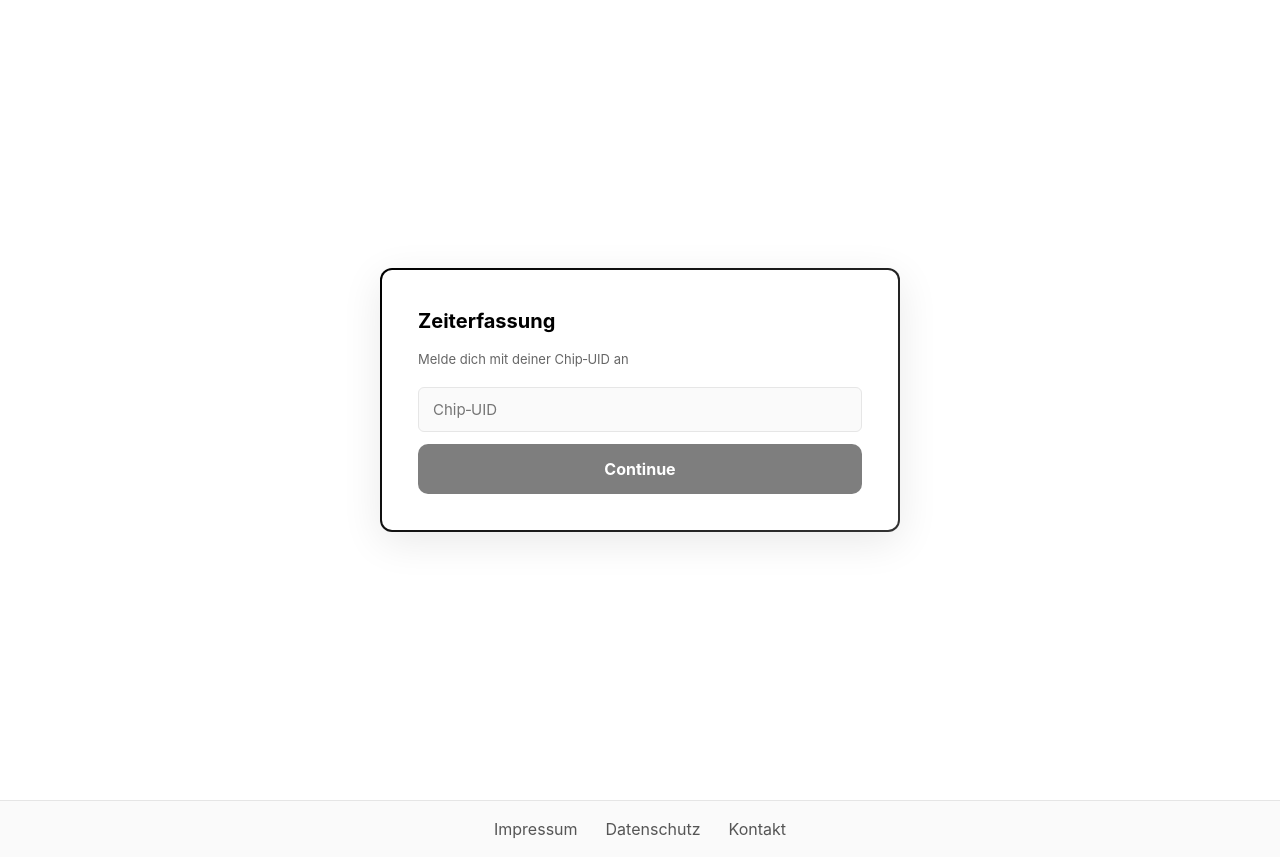
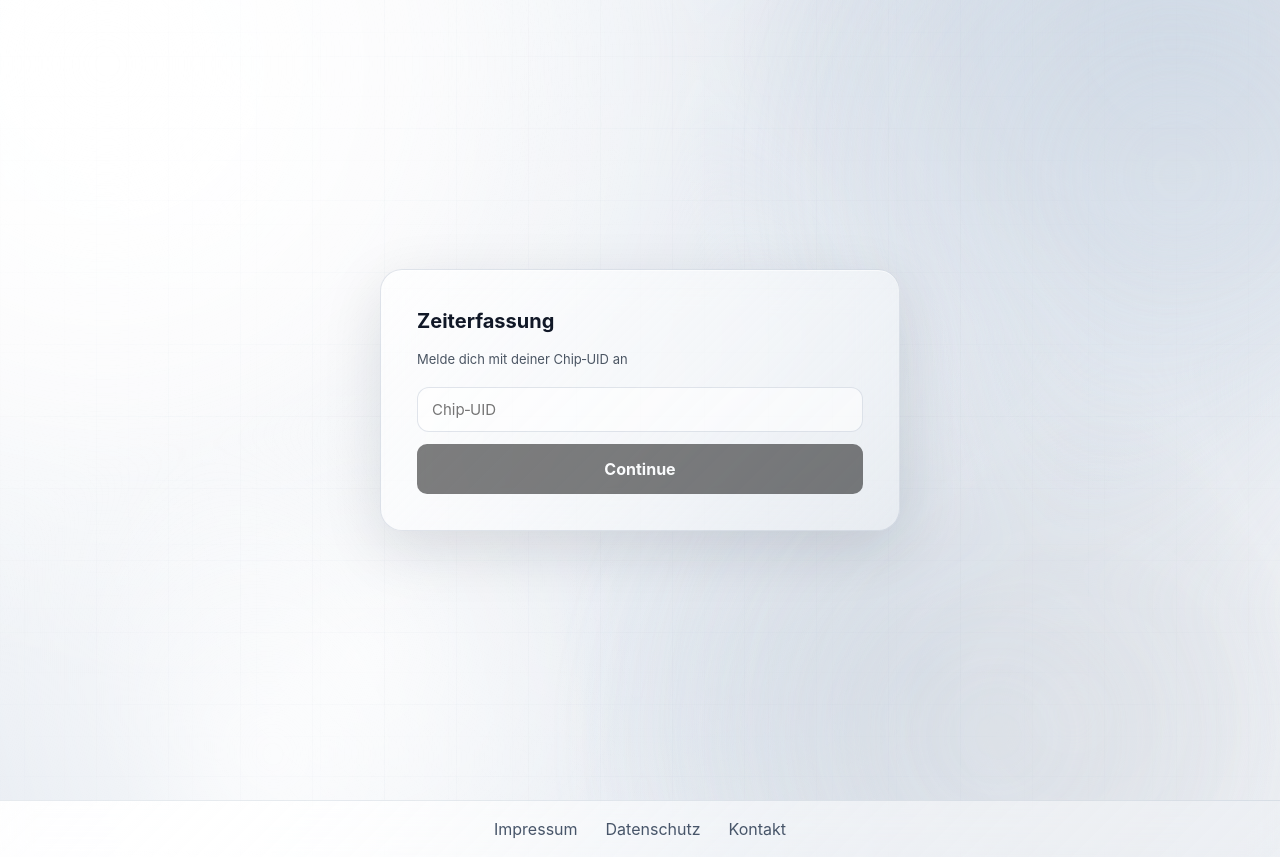
Before and after one commit to vertraxumtesOG/Zeitstempel-Frontend, an Angular app: page / in a window 1280 px wide. Built offline with nearby package versions, Linux system fonts and the light colour scheme.

Commit message:
style: enhance UI elements with improved gradients and animations across components

```diff
--- a/src/app/components/dashboard/dashboard.component.html
+++ b/src/app/components/dashboard/dashboard.component.html
@@ -174,9 +174,11 @@
         }
       </div>
 
-      <sh-button variant="primary" size="md" (shClick)="openLogModal()">
-        <i class="pi pi-list"></i> Alle Stempelzeiten ansehen
-      </sh-button>
+      <div style="margin-top: 0.5rem;">
+        <sh-button variant="primary" size="md" (shClick)="openLogModal()">
+          <i class="pi pi-list"></i> Alle Stempelzeiten ansehen
+        </sh-button>
+      </div>
     </section>
   </main>
 
--- a/src/app/components/login/login.component.scss
+++ b/src/app/components/login/login.component.scss
@@ -3,8 +3,36 @@
   display: flex;
   align-items: center;
   justify-content: center;
-  background: #ffffff;
+  position: relative;
+  background: transparent;
   padding: 40px 16px;
+  overflow: hidden;
+
+  &::before,
+  &::after {
+    content: '';
+    position: absolute;
+    inset: -20%;
+    pointer-events: none;
+  }
+
+  &::before {
+    background:
+      radial-gradient(circle at 20% 20%, rgba(255, 255, 255, 0.75), transparent 30%),
+      radial-gradient(circle at 80% 30%, rgba(226, 232, 240, 0.55), transparent 26%),
+      radial-gradient(circle at 70% 80%, rgba(203, 213, 225, 0.35), transparent 28%);
+    filter: blur(34px);
+    opacity: 0.7;
+  }
+
+  &::after {
+    background:
+      linear-gradient(rgba(148, 163, 184, 0.08) 1px, transparent 1px),
+      linear-gradient(90deg, rgba(148, 163, 184, 0.08) 1px, transparent 1px);
+    background-size: 64px 64px;
+    opacity: 0.18;
+    mask-image: radial-gradient(circle at center, black 35%, transparent 100%);
+  }
 }
 
 .login-box {
@@ -12,13 +40,14 @@
   width: 100%;
   max-width: 520px;
   padding: 36px 36px;
-  background-image:
-    linear-gradient(#fff, #fff), linear-gradient(135deg, #000, #333);
-  background-origin: padding-box, border-box;
-  background-clip: padding-box, border-box;
-  border: 2px solid transparent;
-  border-radius: 12px;
-  box-shadow: 0 10px 40px rgba(0, 0, 0, 0.09);
+  background: linear-gradient(135deg, rgba(255, 255, 255, 0.7), rgba(248, 250, 252, 0.42));
+  border: 1px solid rgba(148, 163, 184, 0.28);
+  border-radius: 22px;
+  box-shadow:
+    0 18px 60px rgba(15, 23, 42, 0.12),
+    inset 0 1px 0 rgba(255, 255, 255, 0.55);
+  backdrop-filter: blur(18px);
+  -webkit-backdrop-filter: blur(18px);
   text-align: left;
 }
 
@@ -30,7 +59,7 @@
 
 .subtitle {
   margin: 0 0 18px 0;
-  color: #666;
+  color: #4b5563;
   font-size: 13px;
 }
 
@@ -43,21 +72,22 @@
 .input {
   padding: 12px 14px;
   font-size: 15px;
-  border-radius: 6px;
-  border: 1px solid #e6e6e6;
-  background: #fafafa;
+  border-radius: 12px;
+  border: 1px solid rgba(148, 163, 184, 0.28);
+  background: rgba(255, 255, 255, 0.58);
   outline: none;
 }
 
 .input:focus {
-  border-color: #000;
-  background: #fff;
+  border-color: rgba(99, 102, 241, 0.6);
+  background: rgba(255, 255, 255, 0.78);
+  box-shadow: 0 0 0 4px rgba(148, 163, 184, 0.16);
 }
 
 .btn {
   padding: 14px 18px;
-  border-radius: 8px;
-  background: #000;
+  border-radius: 12px;
+  background: linear-gradient(135deg, #0f172a 0%, #475569 100%);
   color: #fff;
   border: none;
   font-weight: 600;
@@ -72,7 +102,7 @@
 
 .error {
   margin-top: 12px;
-  color: #c33;
+  color: #b91c1c;
   font-size: 13px;
 }
 
--- a/src/app/components/shared/footer/footer.component.scss
+++ b/src/app/components/shared/footer/footer.component.scss
@@ -1,7 +1,9 @@
 .footer {
-  border-top: 1px solid #e5e5e5;
-  background: #fafafa;
-  color: #333;
+  border-top: 1px solid rgba(148, 163, 184, 0.22);
+  background: linear-gradient(135deg, rgba(255, 255, 255, 0.58), rgba(248, 250, 252, 0.34));
+  color: #334155;
+  backdrop-filter: blur(14px);
+  -webkit-backdrop-filter: blur(14px);
 }
 
 .footer__nav {
@@ -17,7 +19,7 @@
 }
 
 .footer__nav span {
-  color: #555;
+  color: #475569;
   cursor: default;
   position: relative;
   transition:
@@ -26,6 +28,6 @@
 }
 
 .footer__nav span:hover {
-  color: #000;
+  color: #111827;
   transform: translateY(-1px);
 }
--- a/src/styles.css
+++ b/src/styles.css
@@ -14,18 +14,60 @@ body {
   font-size: 16px;
   -webkit-font-smoothing: antialiased;
   -moz-osx-font-smoothing: grayscale;
-  background: #fff;
-  color: #000;
+  background-color: #edf1f6;
+  background-image:
+    radial-gradient(circle at 14% 18%, rgba(255, 255, 255, 0.95) 0, rgba(255, 255, 255, 0.55) 18%, transparent 42%),
+    radial-gradient(circle at 82% 16%, rgba(226, 232, 240, 0.95) 0, transparent 30%),
+    radial-gradient(circle at 72% 84%, rgba(196, 208, 222, 0.82) 0, transparent 32%),
+    radial-gradient(circle at 28% 82%, rgba(255, 255, 255, 0.72) 0, transparent 24%),
+    linear-gradient(135deg, #fafbfc 0%, #e6ebf2 44%, #f5f7fa 100%);
+  background-attachment: fixed;
+  color: #111827;
   line-height: 1.5;
+  position: relative;
+  overflow-x: hidden;
+  isolation: isolate;
 }
 
 body {
   min-height: 100vh;
 }
 
+body::before,
+body::after {
+  content: '';
+  position: fixed;
+  inset: -20vh -15vw;
+  pointer-events: none;
+  z-index: -1;
+}
+
+body::before {
+  background:
+    radial-gradient(circle at 18% 20%, rgba(255, 255, 255, 0.98) 0, rgba(255, 255, 255, 0.5) 16%, transparent 44%),
+    radial-gradient(circle at 82% 18%, rgba(196, 208, 222, 0.82) 0, transparent 30%),
+    radial-gradient(circle at 76% 78%, rgba(229, 231, 235, 0.96) 0, transparent 26%),
+    radial-gradient(circle at 28% 82%, rgba(255, 255, 255, 0.8) 0, transparent 22%);
+  filter: blur(30px);
+  opacity: 0.98;
+  transform: translate3d(0, 0, 0);
+}
+
+body::after {
+  background:
+    linear-gradient(rgba(148, 163, 184, 0.12) 1px, transparent 1px),
+    linear-gradient(90deg, rgba(148, 163, 184, 0.12) 1px, transparent 1px),
+    radial-gradient(circle at 50% 50%, rgba(255, 255, 255, 0.5) 0, transparent 58%);
+  background-size: 72px 72px, 72px 72px, 100% 100%;
+  opacity: 0.3;
+  mask-image: radial-gradient(circle at center, black 36%, transparent 100%);
+}
+
 app-root {
   display: block;
   min-height: 100vh;
+  position: relative;
+  z-index: 0;
 }
 
 h1,
@@ -57,7 +99,7 @@ p {
 }
 
 a {
-  color: #000;
+  color: #111827;
   text-decoration: none;
 }
 
@@ -75,7 +117,7 @@ textarea {
 }
 
 :focus-visible {
-  outline: 2px solid #000;
+  outline: 2px solid #64748b;
   outline-offset: 2px;
 }
 
```
Also changed, not shown: src/app/components/dashboard/dashboard.component.scss (+148 -192 lines).
